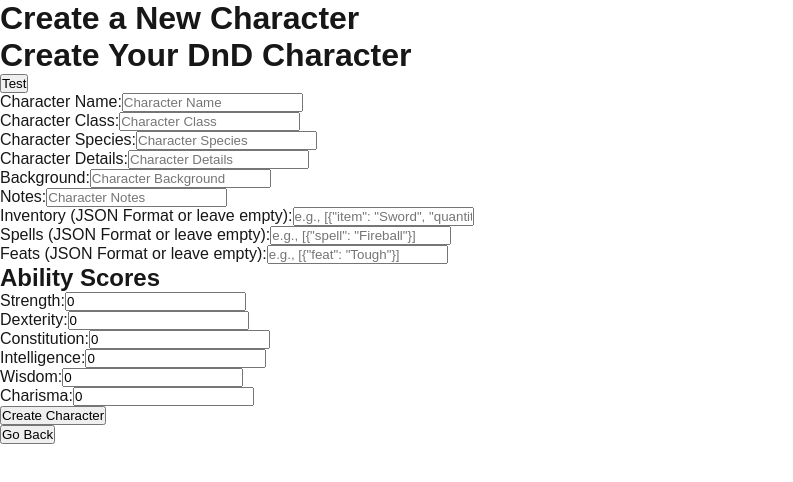
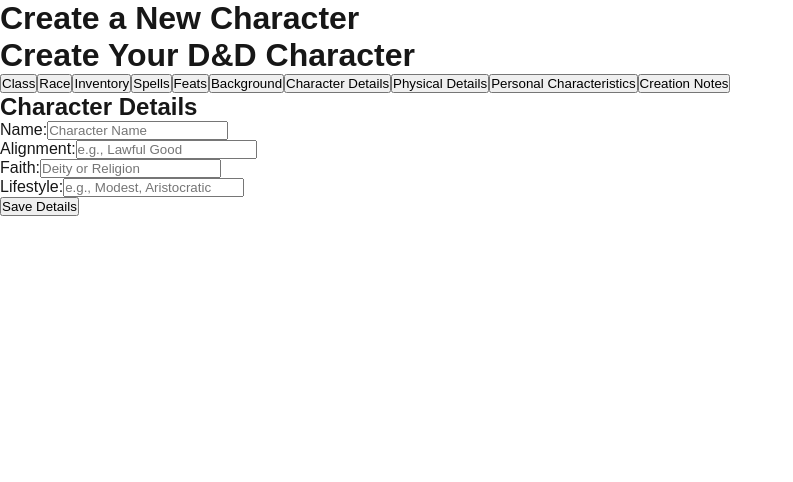
Before and after one commit to Adahlen1993/DMScreen, a Next.js app in the folder dnd-character-sheets/: page /create-character in a window 1280 px wide. Shown: the top 482 px of the page, without its empty margins (0-793 px from the left). Built offline with nearby package versions, Linux system fonts and the light colour scheme.

Commit message:
added character creation tab

```diff
--- /dev/null
+++ b/dnd-character-sheets/app/components/CharacterDetailsTab.js
@@ -0,0 +1,60 @@
+import { useState } from 'react';
+
+export default function CharacterDetailsTab() {
+  const [alignment, setAlignment] = useState('');
+  const [faith, setFaith] = useState('');
+  const [lifestyle, setLifestyle] = useState('');
+  const [name, setName] = useState('');
+
+  const handleSubmit = (e) => {
+    e.preventDefault();
+    const details = { alignment, faith, lifestyle, name };
+    console.log('Character Details:', details);
+    // You can submit the data to the server here
+  };
+
+  return (
+    <div>
+      <h2>Character Details</h2>
+      <form onSubmit={handleSubmit}>
+        <div>
+          <label>Name:</label>
+          <input
+            type="text"
+            value={name}
+            onChange={(e) => setName(e.target.value)}  // Fix: update the name state here
+            placeholder="Character Name"
+          />
+        </div>
+        <div>
+          <label>Alignment:</label>
+          <input
+            type="text"
+            value={alignment}
+            onChange={(e) => setAlignment(e.target.value)}
+            placeholder="e.g., Lawful Good"
+          />
+        </div>
+        <div>
+          <label>Faith:</label>
+          <input
+            type="text"
+            value={faith}
+            onChange={(e) => setFaith(e.target.value)}
+            placeholder="Deity or Religion"
+          />
+        </div>
+        <div>
+          <label>Lifestyle:</label>
+          <input
+            type="text"
+            value={lifestyle}
+            onChange={(e) => setLifestyle(e.target.value)}
+            placeholder="e.g., Modest, Aristocratic"
+          />
+        </div>
+        <button type="submit">Save Details</button>
+      </form>
+    </div>
+  );
+}
--- a/dnd-character-sheets/app/components/CreateCharacter.js
+++ b/dnd-character-sheets/app/components/CreateCharacter.js
@@ -1,214 +1,44 @@
 "use client";  // Required for client-side interactivity
+import { useState } from 'react';
+import CharacterDetailsTab from './CharacterDetailsTab';  // We'll create this component as an example
 
-import { useState } from 'react';
-import AbilityScores from './AbilityScores';  // Import the AbilityScores component
-import { useRouter } from 'next/navigation';  // To handle routing
+export default function CreateCharacterPage() {
+  const [activeTab, setActiveTab] = useState('Character Details');  // Set initial tab
 
-export default function CreateCharacter() {
-  const [character_name, setCharacterName] = useState('');
-  const [characterClass, setCharacterClass] = useState('');
-  const [species, setSpecies] = useState('');
-  const [character_details, setCharacterDetails] = useState('');
-  const [background, setBackground] = useState('');
-  const [notes, setNotes] = useState('');
-  const [inventory, setInventory] = useState('');  // Allow empty string for now
-  const [spells, setSpells] = useState('');  // Allow empty string for now
-  const [feats, setFeats] = useState('');  // Allow empty string for now
-  const router = useRouter();  // Next.js router for navigation
+  // List of tabs for each table
+  const tabs = [
+    'Class', 'Race', 'Inventory', 'Spells', 'Feats', 'Background',
+    'Character Details', 'Physical Details', 'Personal Characteristics', 'Creation Notes'
+  ];
 
-  const [abilityScores, setAbilityScores] = useState({
-    Strength: 0,
-    Dexterity: 0,
-    Constitution: 0,
-    Intelligence: 0,
-    Wisdom: 0,
-    Charisma: 0,
-  });
-
-  // Handle form submission
-  const handleSubmit = async (e) => {
-    e.preventDefault();
-
-    const newCharacter = {
-      character_name,
-      class: characterClass,
-      species,
-      character_details,
-      background,
-      notes,
-      inventory: inventory ? JSON.parse(inventory) : null,  // Send null if empty
-      spells: spells ? JSON.parse(spells) : null,  // Send null if empty
-      feats: feats ? JSON.parse(feats) : null,  // Send null if empty
-      abilityScores,
-    };
-
-    // Retrieve the token from localStorage
-    const token = localStorage.getItem('token');
-
-    // Send POST request to create character with Authorization header
-    const res = await fetch('/api/characters', {
-      method: 'POST',
-      headers: {
-        'Content-Type': 'application/json',
-        'Authorization': `Bearer ${token}`,  // Include the token in the Authorization header
-      },
-      body: JSON.stringify(newCharacter),
-    });
-
-    if (res.ok) {
-      const result = await res.json();
-      console.log('Character created:', result);
-    } else {
-      console.error('Error creating character');
-    }
-
-    // Clear the form fields
-    setCharacterName('');
-    setCharacterClass('');
-    setSpecies('');
-    setCharacterDetails('');
-    setBackground('');
-    setNotes('');
-    setInventory('');
-    setSpells('');
-    setFeats('');
-    setAbilityScores({
-      Strength: 0,
-      Dexterity: 0,
-      Constitution: 0,
-      Intelligence: 0,
-      Wisdom: 0,
-      Charisma: 0,
-    });
-  };
-
-  // Fill in test data
-  const fillTestData = () => {
-    setCharacterName('Test Character');
-    setCharacterClass('Wizard');
-    setSpecies('Elf');
-    setCharacterDetails('A powerful wizard with a mysterious past.');
-    setBackground('Noble');
-    setNotes('Always curious, loves reading ancient tomes.');
-    // setInventory(JSON.stringify([{ item: 'Magic Staff', quantity: 1 }, { item: 'Potion of Healing', quantity: 3 }]));  // JSON string
-    // setSpells(JSON.stringify([{ spell: 'Fireball' }, { spell: 'Teleport' }]));  // JSON string
-    // setFeats(JSON.stringify([{ feat: 'Tough' }, { feat: 'Spell Mastery' }]));  // JSON string
-    setAbilityScores({
-      Strength: 8,
-      Dexterity: 14,
-      Constitution: 12,
-      Intelligence: 18,
-      Wisdom: 16,
-      Charisma: 10,
-    });
-  };
-
-  const goBack = () => {
-    router.push('/');  // Navigate to the create character page
+  // Handle changing the active tab
+  const handleTabChange = (tab) => {
+    setActiveTab(tab);
   };
 
   return (
-    <>
     <div>
-      <h1>Create Your DnD Character</h1>
-      <button onClick={fillTestData}>Test</button>  {/* Button to autofill form */}
-      <form onSubmit={handleSubmit}>
-        <div>
-          <label>Character Name:</label>
-          <input
-            type="text"
-            value={character_name}
-            onChange={(e) => setCharacterName(e.target.value)}
-            placeholder="Character Name"
-          />
-        </div>
-        <div>
-          <label>Character Class:</label>
-          <input
-            type="text"
-            value={characterClass}
-            onChange={(e) => setCharacterClass(e.target.value)}
-            placeholder="Character Class"
-          />
-        </div>
-        <div>
-          <label>Character Species:</label>
-          <input
-            type="text"
-            value={species}
-            onChange={(e) => setSpecies(e.target.value)}
-            placeholder="Character Species"
-          />
-        </div>
-        <div>
-          <label>Character Details:</label>
-          <input
-            type="text"
-            value={character_details}
-            onChange={(e) => setCharacterDetails(e.target.value)}
-            placeholder="Character Details"
-          />
-        </div>
-        <div>
-          <label>Background:</label>
-          <input
-            type="text"
-            value={background}
-            onChange={(e) => setBackground(e.target.value)}
-            placeholder="Character Background"
-          />
-        </div>
-        <div>
-          <label>Notes:</label>
-          <input
-            type="text"
-            value={notes}
-            onChange={(e) => setNotes(e.target.value)}
-            placeholder="Character Notes"
-          />
-        </div>
-        <div>
-          <label>Inventory (JSON Format or leave empty):</label>
-          <input
-            type="text"
-            value={inventory}
-            onChange={(e) => setInventory(e.target.value)}
-            placeholder='e.g., [{"item": "Sword", "quantity": 1}]'
-          />
-        </div>
-        <div>
-          <label>Spells (JSON Format or leave empty):</label>
-          <input
-            type="text"
-            value={spells}
-            onChange={(e) => setSpells(e.target.value)}
-            placeholder='e.g., [{"spell": "Fireball"}]'
-          />
-        </div>
-        <div>
-          <label>Feats (JSON Format or leave empty):</label>
-          <input
-            type="text"
-            value={feats}
-            onChange={(e) => setFeats(e.target.value)}
-            placeholder='e.g., [{"feat": "Tough"}]'
-          />
-        </div>
+      <h1>Create Your D&D Character</h1>
 
-        {/* AbilityScores component */}
-        <AbilityScores
-          abilityScores={abilityScores}
-          setAbilityScores={setAbilityScores}
-        />
+      {/* Tab Navigation */}
+      <div className="tabs">
+        {tabs.map((tab) => (
+          <button
+            key={tab}
+            onClick={() => handleTabChange(tab)}
+            className={activeTab === tab ? 'active' : ''}
+          >
+            {tab}
+          </button>
+        ))}
+      </div>
 
-        <button type="submit">Create Character</button>
-      </form>
+      {/* Tab Content */}
+      <div className="tab-content">
+        {activeTab === 'Character Details' && <CharacterDetailsTab />}
+        {/* We will add the other tab components like ClassTab, RaceTab, etc. later */}
+        {/* Example: activeTab === 'Class' && <ClassTab /> */}
+      </div>
     </div>
-       <div>
-       <button onClick={goBack}>
-           Go Back
-       </button>
-   </div>
-   </>
   );
 }
```
Also changed, not shown: 2 other files (tests, documents, lock files or other folders).
